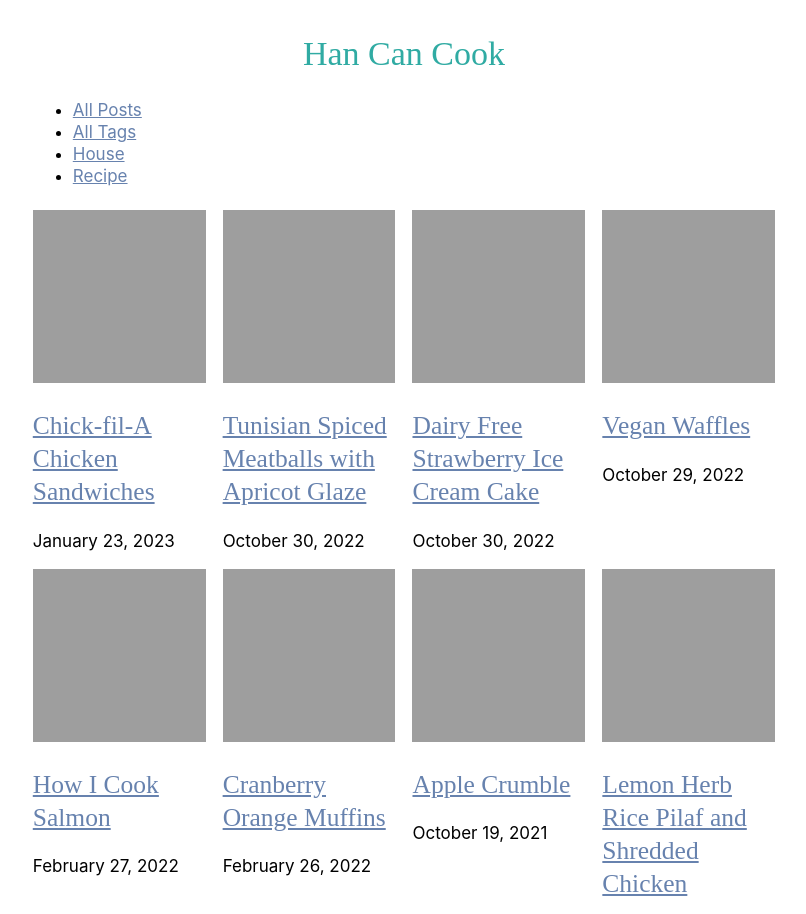
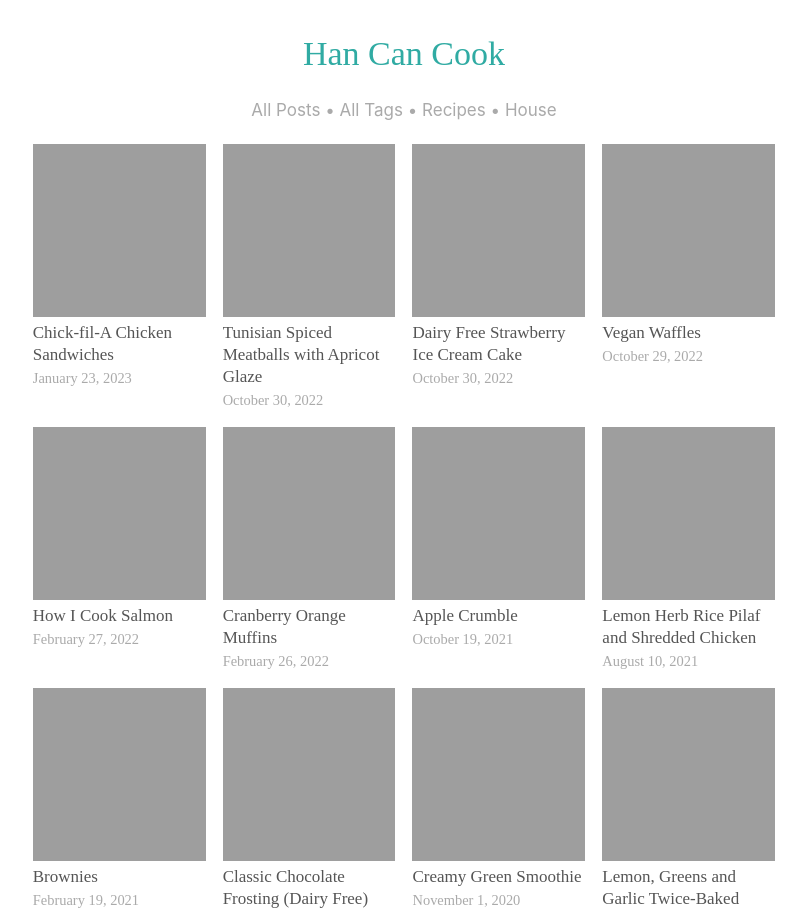
Before and after one commit to hannahkilcoyne/hancancook.com, a Jekyll site: the page built from index.md, in a window 1280 px wide. Shown: the top 914 px of the page, without its empty margins (236-1042 px from the left). Built offline with Jekyll 4.4.1, drawn with Linux system fonts in a browser that asks for light colours.

Commit message:
That just about does it for styles

```diff
--- a/_layouts/archive.html
+++ b/_layouts/archive.html
@@ -9,16 +9,33 @@ layout: page
   display: grid;
   grid-template-columns: repeat(auto-fit, minmax(10em, 1fr));
   grid-gap: 1em;
-}
 
-.archive article {
-  display: block;
-}
+  article {
+    display: block;
 
-.archive article img {
-  max-width: 100%;
-  aspect-ratio: 1 / 1;
-  object-fit: cover;
+    h1 {
+      font-size: 1em;
+      font-weight: normal;
+      margin: 0;
+    }
+
+    a {
+      color: inherit;
+      text-decoration: none;
+    }
+
+    time {
+      font-family: var(--font-serif);
+      font-size: 0.85em;
+      color: var(--color-fg-light);
+    }
+
+    img {
+      max-width: 100%;
+      aspect-ratio: 1 / 1;
+      object-fit: cover;
+    }
+  }
 }
 </style>
 
--- a/_layouts/default.html
+++ b/_layouts/default.html
@@ -37,12 +37,34 @@
 
         font-family: var(--font-sans-serif);
         font-size: var(--size-base-font);
+        color: var(--color-fg);
         line-height: 1.3;
       }
 
-      body > header h1 {
-        color: var(--color-accent);
+      body > header {
         text-align: center;
+
+        h1 {
+          color: var(--color-accent);
+        }
+
+        nav ul {
+          padding-left: 0;
+
+          li {
+            display: inline;
+
+            a {
+              color: var(--color-fg-light);
+              text-decoration: none;
+            }
+
+            & + li::before {
+              color: var(--color-fg-light);
+              content: " • ";
+            }
+          }
+        }
       }
 
       h1, h2, h3, dt {
@@ -57,6 +79,13 @@
       a:visited {
         color: var(--color-link-visited);
       }
+
+      body > footer {
+        margin-top: 2em;
+        color: var(--color-fg-light);
+        font-size: 0.9em;
+        text-align: center;
+      }
     </style>
   </head>
 
@@ -67,8 +96,8 @@
         <ul>
           <li><a href="/">All Posts</a></li>
           <li><a href="/tags.html">All Tags</a></li>
+          <li><a href="/c/recipe.html">Recipes</a></li>
           <li><a href="/c/house.html">House</a></li>
-          <li><a href="/c/recipe.html">Recipe</a></li>
         </ul>
       </nav>
     </header>
```
Also changed, not shown: _layouts/post.html (+62 -2 lines).
